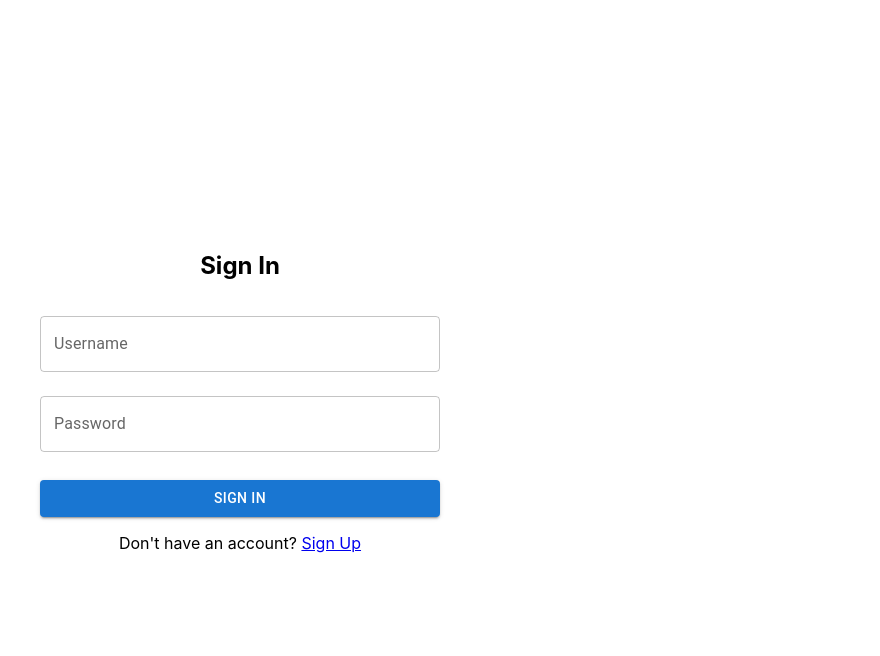
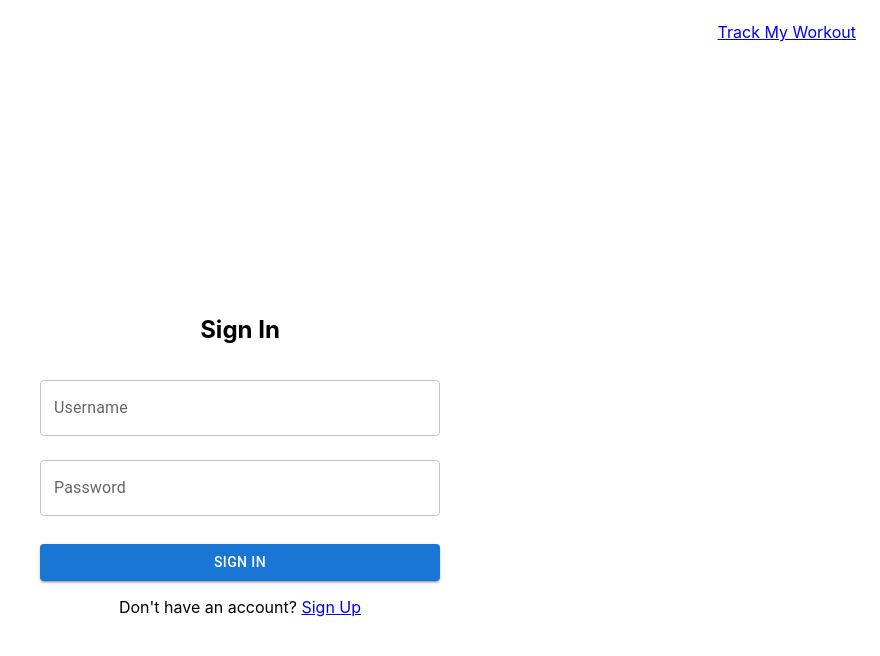
Before and after one commit to StoicNeutron/TrackMyWorkout_WebApp, a React (Create React App) app: page /auth in a window 1280 px wide. Shown: the top 656 px of the page, without its empty margins (400-1280 px from the left). Built offline with nearby package versions, Linux system fonts and the light colour scheme.

Commit message:
add the back button in auth page

```diff
--- a/src/App.js
+++ b/src/App.js
@@ -8,7 +8,7 @@ const App = () => {
     <Router>
       <Routes>
         <Route path="/auth" element={<AuthPage />} />
-        <Route path="/" element={<LandingPage />} />
+        <Route path="/home" element={<LandingPage />} />
       </Routes>
     </Router>
   );
--- a/src/AuthPage.js
+++ b/src/AuthPage.js
@@ -2,9 +2,14 @@ import React, { useState } from 'react';
 import { Link } from 'react-router-dom';
 import TextField from '@mui/material/TextField';
 import Button from '@mui/material/Button';
+import AuthNavbar from './components/AuthNavBar';
 
 const SignIn = ({ onToggle }) => {
   return (
+    <div>
+    <div>
+      <AuthNavbar/>
+    </div>
     <div style={styles.container}>
       <h2>Sign In</h2>
       <form style={{ width: '400px' }}>
@@ -22,6 +27,7 @@ const SignIn = ({ onToggle }) => {
       <p>
         Don't have an account? <Link to="#" onClick={onToggle}>Sign Up</Link>
       </p>
+    </div>
     </div>
   );
 };
@@ -62,6 +68,10 @@ const SignUp = ({ onToggle }) => {
   };
 
   return (
+    <div>
+    <div>
+      <AuthNavbar/>
+    </div>
     <div style={styles.container}>
       <h2>Sign Up</h2>
       <form style={{ width: '400px' }}>
@@ -81,6 +91,7 @@ const SignUp = ({ onToggle }) => {
       <p>
         Already have an account? <Link to="#" onClick={onToggle}>Sign In</Link>
       </p>
+    </div>
     </div>
   );
 };
--- /dev/null
+++ b/src/components/AuthNavBar.js
@@ -0,0 +1,20 @@
+import React from 'react';
+import AppBar from '@mui/material/AppBar';
+import Toolbar from '@mui/material/Toolbar';
+import Button from '@mui/material/Button';
+import { Link } from 'react-router-dom';
+
+const AuthNavbar = () => {
+  return (
+    <AppBar position="static" style={{ backgroundColor: 'transparent', boxShadow: 'none' }}>
+      <Toolbar>
+        <div style={{ flexGrow: 1 }}></div>
+        <Link to="/home">
+          Track My Workout
+        </Link>
+      </Toolbar>
+    </AppBar>
+  );
+};
+
+export default AuthNavbar;
```
